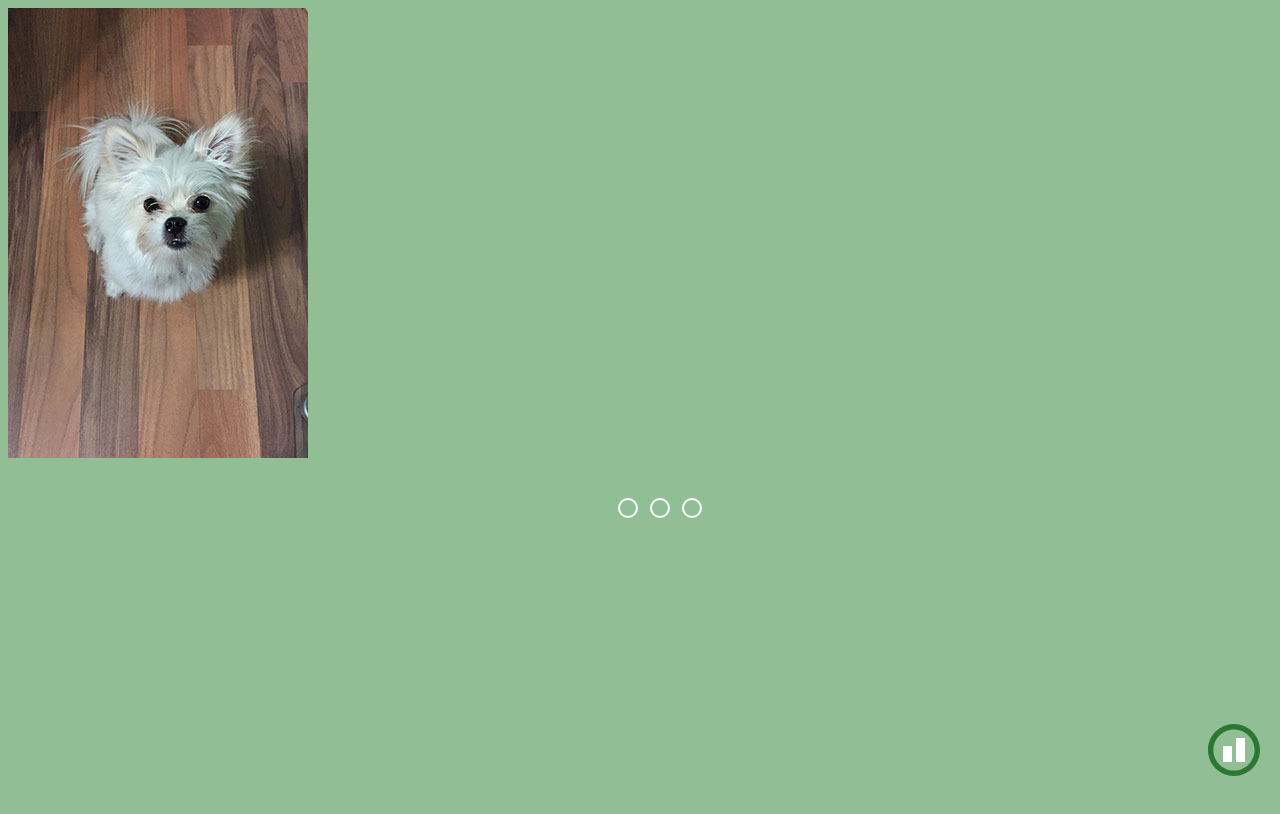
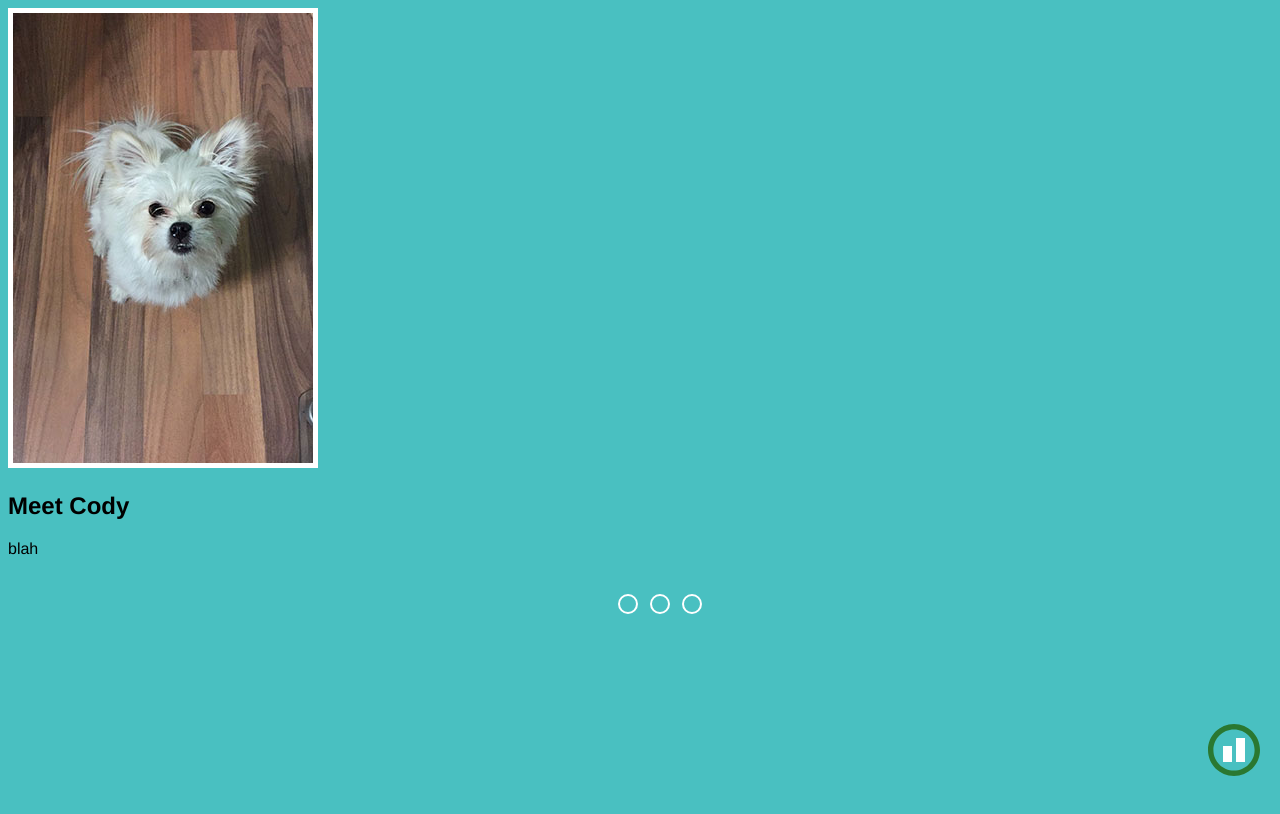
Before and after one commit to heartedmachine/exercise-4, a plain HTML site: page index.html in a window 1280 px wide. Drawn offline with Linux system fonts and the light colour scheme.

Commit message:
feat(css): add various properties
Change background colour.
Add font-family; Helvetica.
Add border of 5px and float:left.

```diff
--- a/index.html
+++ b/index.html
@@ -8,6 +8,8 @@
 	<body>
 		<div class="meet-cody">
 			<img class="border" src="images/hi-there.jpg" height="450" width="300" />
+			<h2>Meet Cody</h2>
+			<p>blah</p>
 		</div>
 		<ul class="pagination">
 			<li>
--- a/scss/components/_main.scss
+++ b/scss/components/_main.scss
@@ -13,7 +13,8 @@
 }
 
 body {
-  background: #92BE96;
+  background: #49c0c1;
+  font-family: 'Helvetica', arial, sans-serif;
 }
 
 small {
@@ -28,6 +29,11 @@ small {
 
 a {
   color: $white;
+}
+
+.border {
+  border: 5px solid $white;
+  flaot: left;
 }
 
 .pagination {
```
Also changed, not shown: css/style.css.
